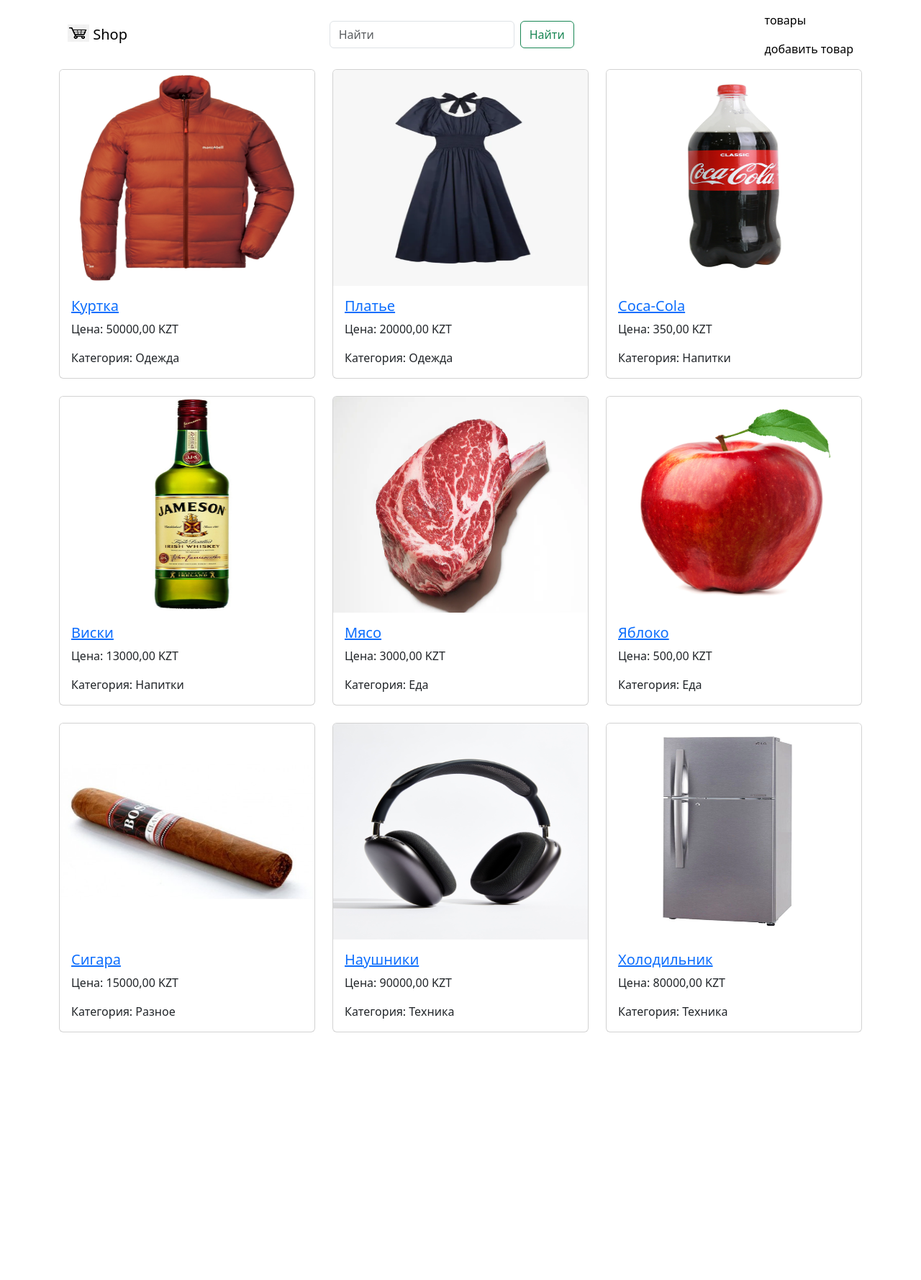
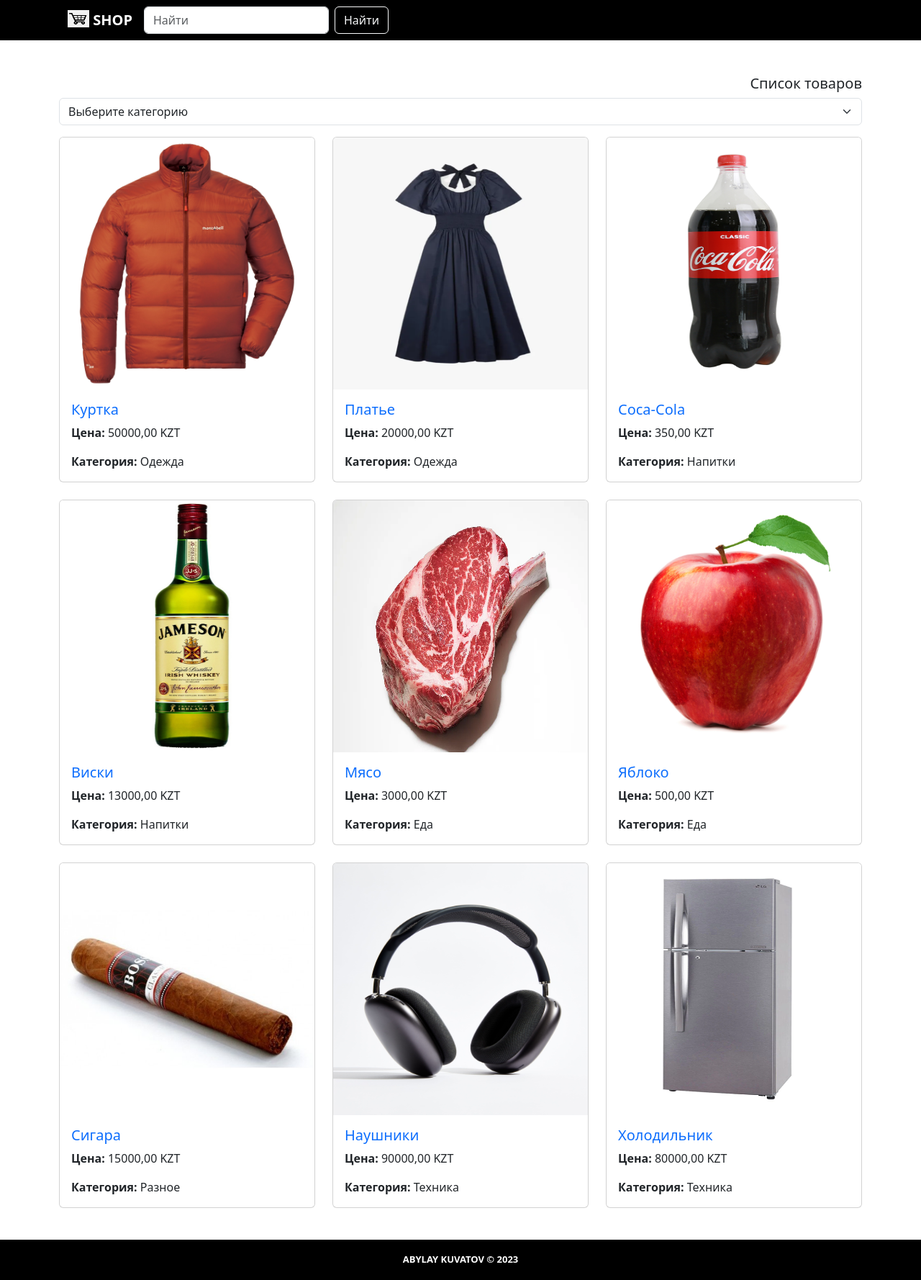
Before and after one commit to kuvatov/homework_60_abylay_kuvatov, a Django app: page / in a window 1280 px wide. Shown: the whole page at 72% size. Before the commit the page ends 1434 px from the top, so only its background shows below. Run offline with Django 4.2, Linux system fonts and the light colour scheme; data comes from the database, SQL or seed files in the repository; some libraries are stand-ins or nearby versions.

Commit message:
Добавил js скрипт, который автоматически расширяет высоту textarea, а также внес изменения в стилизацию страниц

```diff
--- a/source/static/css/style.css
+++ b/source/static/css/style.css
@@ -0,0 +1,61 @@
+body {
+    position: relative;
+    min-height: 100vh;
+}
+header {
+    background-color: black;
+}
+header, .navbar a {
+    color: white;
+}
+header, .navbar a:hover {
+    color: silver;
+}
+.main_content {
+    padding-bottom: 100px;
+}
+.container a {
+    text-decoration: none;
+}
+.navbar {
+    font-size: 13px;
+    font-weight: 600;
+    padding-right: 30px;
+    text-transform: uppercase;
+}
+.content_heading {
+    text-align: right;
+}
+.card img {
+    width: 100%;
+    height: 350px;
+    object-fit: fill;
+}
+textarea {
+    display: block;
+    overflow: hidden;
+    resize: none;
+}
+.page_action .btn {
+    width: 150px;
+}
+footer {
+    background-color: black;
+    position: absolute;
+    bottom: 0;
+    width: 100%;
+    height: 3.5rem;
+    font-size: 13px;
+    font-weight: 600;
+    text-transform: uppercase;
+    text-align: center;
+    display: flex;
+    align-items: center;
+    justify-content: center;
+}
+footer p {
+    margin: 0;
+    font-size: 13px;
+    color: white;
+    font-weight: 600;
+}
--- /dev/null
+++ b/source/static/js/script.js
@@ -0,0 +1,10 @@
+textarea = document.querySelector('textarea');
+  if(textarea){
+    textarea.addEventListener('input', autoResize, false);
+    textarea.addEventListener('click', autoResize, false);
+  }
+
+    function autoResize() {
+        this.style.height = 'auto';
+        this.style.height = this.scrollHeight + 'px';
+    }
--- a/source/webapp/templates/base.html
+++ b/source/webapp/templates/base.html
@@ -16,14 +16,15 @@
 <body>
 <header class="main_header">
     <div class="container">
-        <nav class="navbar">
+        <nav class="navbar navbar-expand-lg">
             <div class="container-fluid">
-                <a class="navbar-brand" href="{% url 'products_view' %}">
+                <a class="navbar-brand" href="{% url 'home' %}">
                     <img src="{% static 'media/favicon.ico' %}" alt="" width="30" height="24"
                          class="d-inline-block align-text-top">
                     Shop
                 </a>
                 {% block navbar_item %}{% endblock %}
+                <div class="collapse navbar-collapse justify-content-end" id="navbarNav">
                     <ul class="navbar-nav">
                         <li class="nav-item">
                             <a class="nav-link active" aria-current="page" href="{% url 'products_view' %}">товары</a>
@@ -34,13 +35,24 @@
                         </li>
                     </ul>
                 </div>
+            </div>
         </nav>
     </div>
 </header>
-<div class="main_content">
+<div class="main_content pt-5">
     <div class="container">
+        <div class="content_heading">
+            <h5 class="page_name">{% block content_heading %}{% endblock %}</h5>
+        </div>
         {% block content %}{% endblock %}
     </div>
 </div>
+<footer class="main_footer">
+    <div class="container">
+        <p>Abylay Kuvatov © 2023</p>
+    </div>
+</footer>
+
+<script src="{% static 'js/script.js' %}" type="text/javascript"></script>
 </body>
 </html>
--- a/source/webapp/templates/product_add.html
+++ b/source/webapp/templates/product_add.html
@@ -1,5 +1,6 @@
 {% extends 'base.html' %}
 {% block title %}Product Add{% endblock %}
+{% block content_heading %}Добавление товара{% endblock %}
 {% block content %}
 <form action="{% url 'product_add' %}" method="post">
     {% include 'partial/product_form.html' %}
--- a/source/webapp/templates/product_edit.html
+++ b/source/webapp/templates/product_edit.html
@@ -1,5 +1,6 @@
 {% extends 'base.html' %}
 {% block title %}Product Add{% endblock %}
+{% block content_heading %}Редактирование товара{% endblock %}
 {% block content %}
 <form action="{% url 'product_edit' product.pk %}" method="post">
     {% include 'partial/product_form.html' %}
--- a/source/webapp/templates/products_view.html
+++ b/source/webapp/templates/products_view.html
@@ -4,25 +4,34 @@
 <form class="d-flex">
     {% csrf_token %}
     <input class="form-control me-2" type="search" placeholder="Найти" aria-label="Search">
-    <button class="btn btn-outline-success" type="submit">Найти</button>
+    <button class="btn btn-outline-light" type="submit">Найти</button>
 </form>
 {% endblock %}
+{% block content_heading %}Список товаров{% endblock %}
 {% block content %}
-<div class="row row-cols-1 row-cols-md-3 g-4">
+
+<select class="form-select" aria-label="Default select example">
+    <option selected>Выберите категорию</option>
+    {% for category in categories %}
+    <option value="{{ category.0 }}">{{ category.1 }}</option>
+    {% endfor %}
+</select>
+
+<div class="row row-cols-1 row-cols-md-3 g-4 pt-3">
     {% if products %}
     {% for product in products %}
     {% if product.remains >= 1 %}
     <div class="col">
         <div class="card h-100">
-            <img src="{{ product.image }}" class="card-img-top" alt="{{ product.name }}" height="300">
+            <img src="{{ product.image }}" class="card-img-top" alt="{{ product.name }}">
             <div class="card-body">
                 <h5 class="card-title">
                     <a href="{% url 'product_details' product.pk %}">{{ product.name }}</a>
                 </h5>
-                <p class="card-text">Цена: {{ product.price }} KZT</p>
+                <p class="card-text"><b>Цена:</b> {{ product.price }} KZT</p>
                 {% for category in categories %}
                 {% if category.0 == product.category %}
-                <p class="card-text">Категория: {{ category.1 }}</p>
+                <p class="card-text"><b>Категория:</b> {{ category.1 }}</p>
                 {% endif %}
                 {% endfor %}
             </div>
--- a/source/webapp/urls.py
+++ b/source/webapp/urls.py
@@ -4,7 +4,8 @@
 
 urlpatterns = [
     path("__debug__/", include('debug_toolbar.urls')),
-    path("", products_view, name="products_view"),
+    path("", products_view, name="home"),
+    path("products", products_view, name="products_view"),
     path("product/<int:pk>", product_details, name="product_details"),
     path("product/add", product_add, name="product_add"),
     path("product/<int:pk>/edit", product_edit, name="product_edit"),
```
Also changed, not shown: source/webapp/templates/product_details.html (+11 -9 lines). Lines whose indentation alone changed are shown as unchanged.
